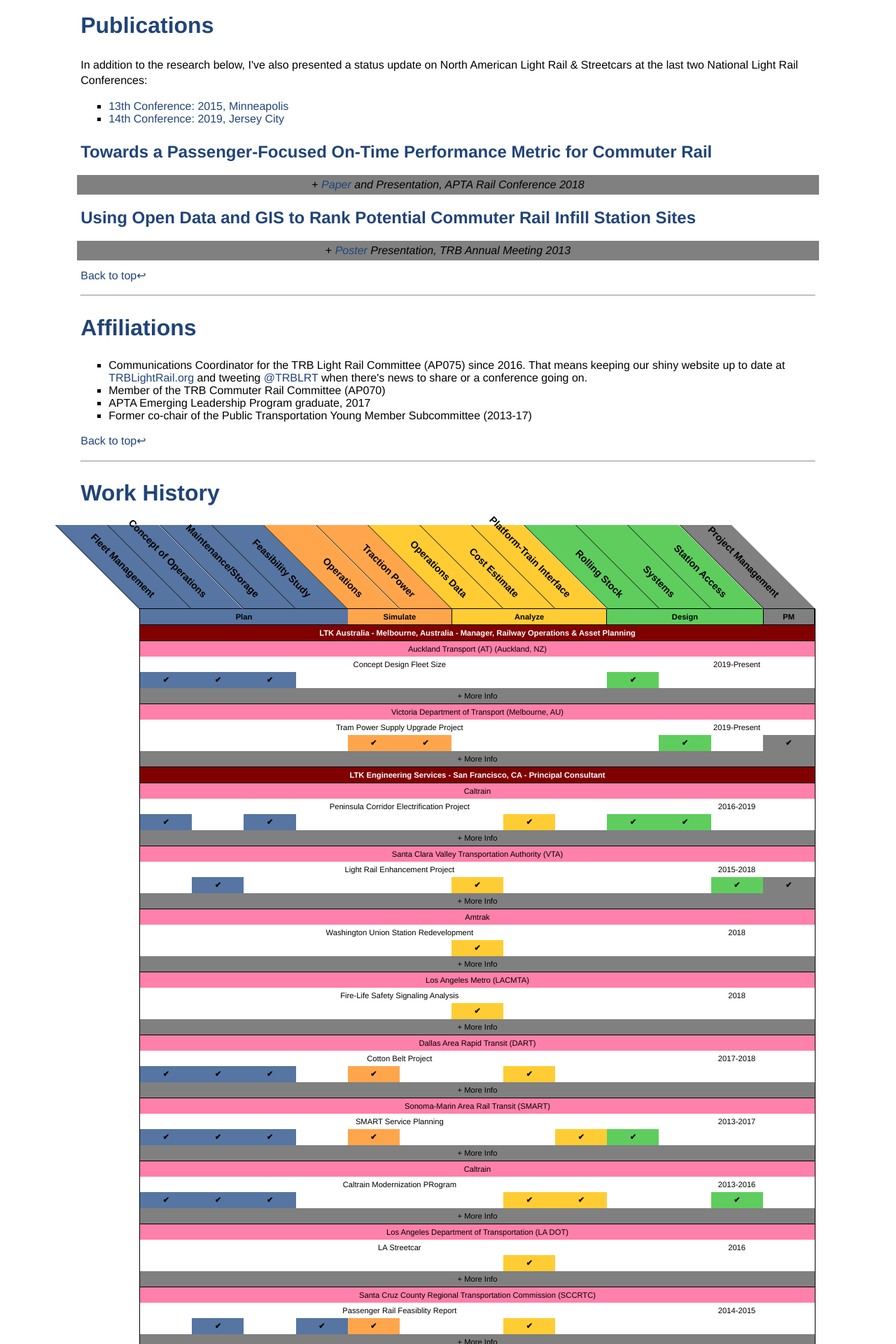
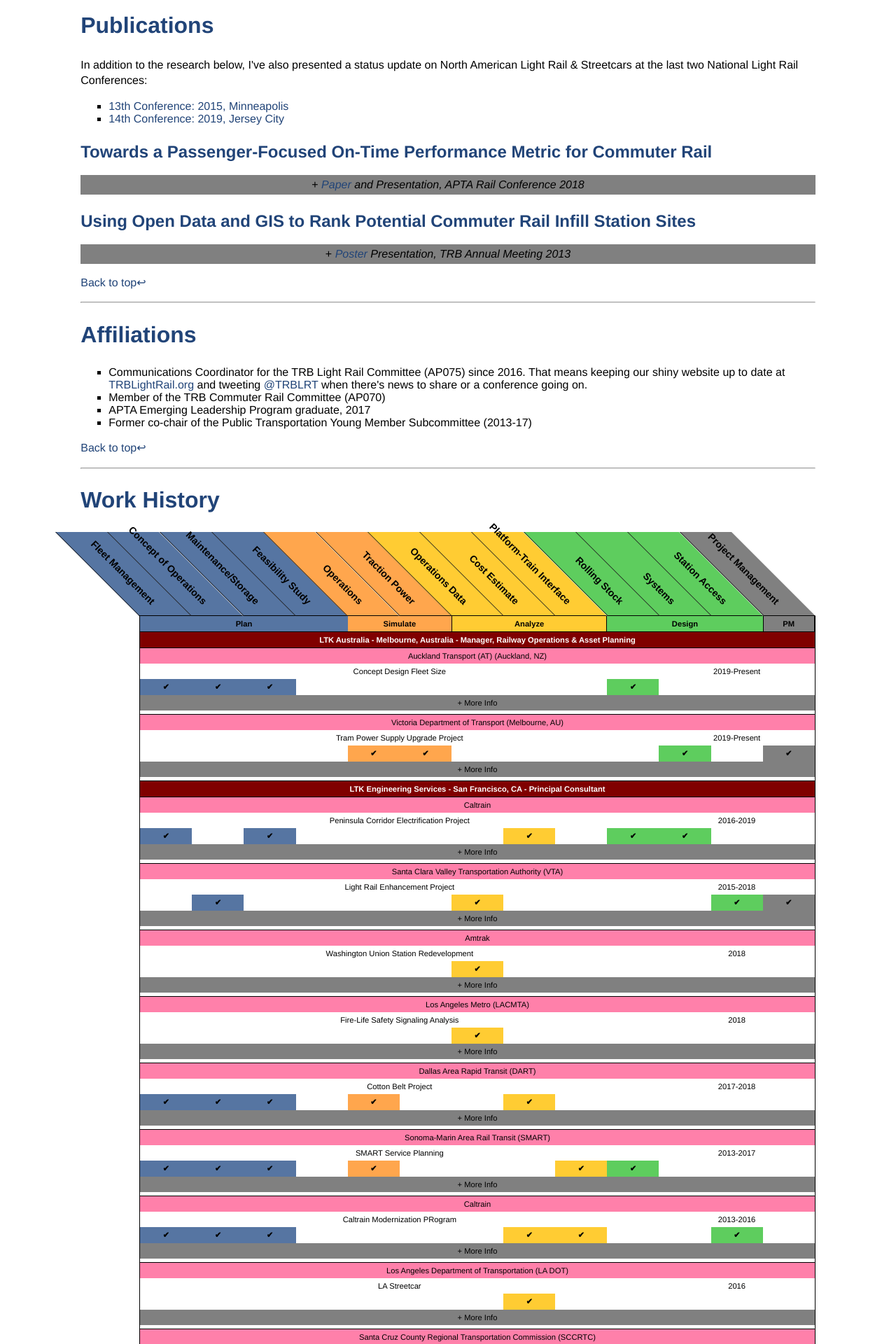
Before and after one commit to transited/transited.github.io, a Jekyll site: the page built from cv.html, in a window 1280 px wide. Shown: the part 315-2235 px from the top of the page at 70% size. Built offline with Jekyll 4.4.1, drawn with Linux system fonts in a browser that asks for light colours.

Commit message:
toggle margin-top

```diff
--- a/css/main.css
+++ b/css/main.css
@@ -248,7 +248,7 @@
   background: #808080;
   padding: 5px 0px;
   cursor: pointer;
-  margin: -5px;
+  margin-top: -5px;
 }
 
 .lbl-toggle:hover {font-weight: bold;}
```
